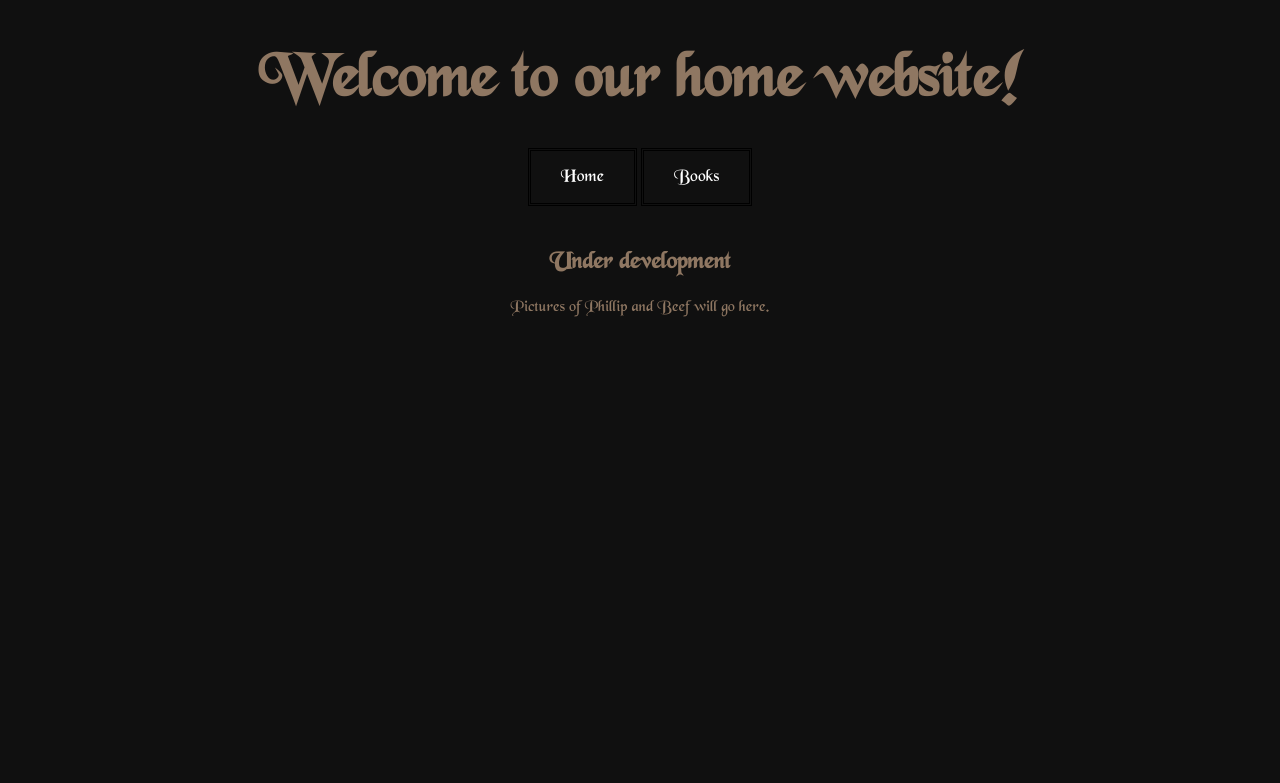
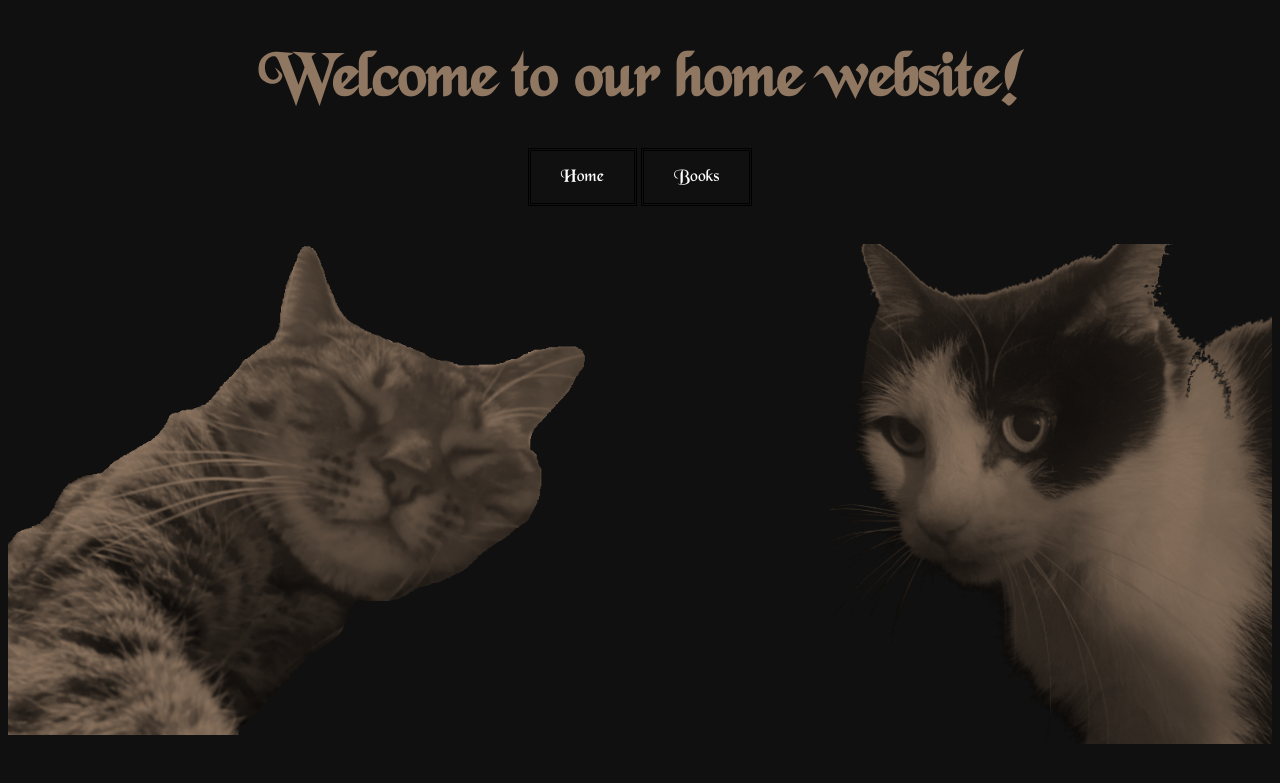
Before and after one commit to sargoncodes/HomeSite.v2, a Flask app: page / in a window 1280 px wide. Shown: the top 783 px of the page. Run offline with Flask 3, Linux system fonts and the light colour scheme; parts of the project's set-up code (start-up, migrations or seed data) failed here and were passed over.

Commit message:
Added some images

```diff
--- a/templates/base.html
+++ b/templates/base.html
@@ -6,6 +6,7 @@
         <meta name="description" content="Landing page for our home website">
         <meta name="viewport" content="width=device-width, initial-scale=1">
         <link rel="stylesheet" href="{{ url_for('static', filename='css/styles.css') }}">
+        <link rel="shortcut icon" href="{{ url_for('static', filename='images/favicon.png') }}">
     </head>
     <body>
         <div class="whole">
--- a/templates/landing.html
+++ b/templates/landing.html
@@ -3,7 +3,11 @@
 {% block body %}
 <div class="body">
     <p></p>
-    <h2>Under development</h2>
-    <p>Pictures of Phillip and Beef will go here.</p>
+
+    <div class=images>
+        <img src="../static/images/beef2.png" alt="Beef" style="width:50%;float: left;">
+        <img src="../static/images/philly2.png" alt="Phillip" style="width:35%;float: right;">
+    </div>
+
 </div>
 {% endblock %}
```
Also changed, not shown: README.md, static/images/beef.png (added), static/images/beef2.png (added), static/images/favicon.png (added), static/images/homepage.png (added), static/images/philly.png (added), static/images/philly2.png (added).
